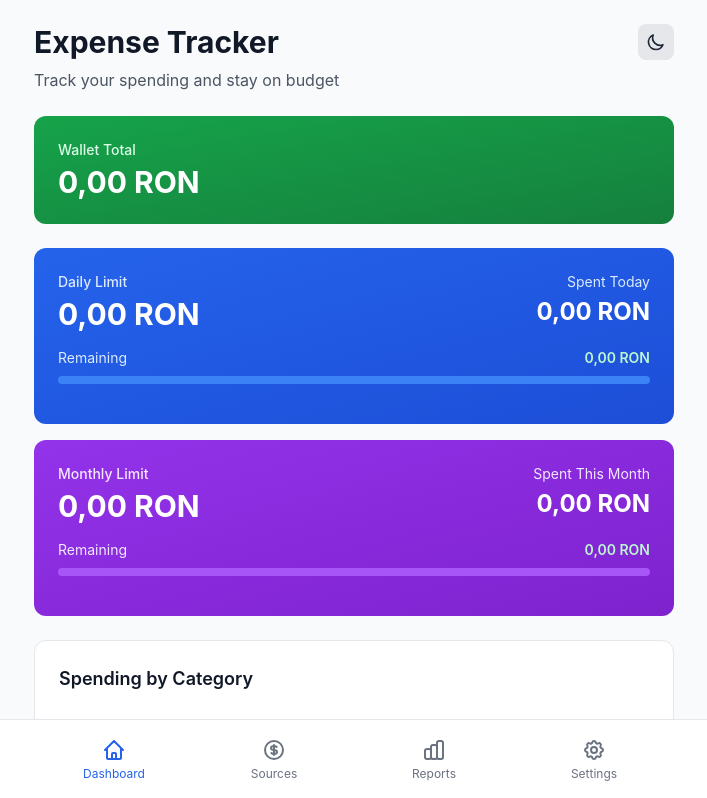
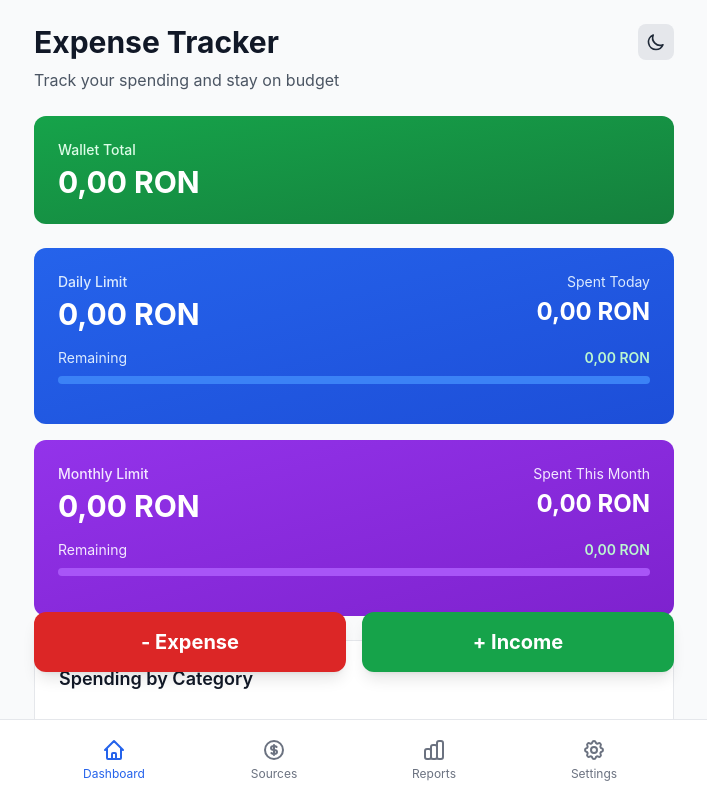
Before and after one commit to ghadeerhabib334-pixel/Expense-Tracker, a React (Vite) app: page / in a window 1280 px wide. Shown: the top 798 px of the page, without its empty margins (286-993 px from the left). Built offline with nearby package versions, Linux system fonts and the light colour scheme.

Commit message:
Initial commit

```diff
--- a/src/pages/Dashboard.tsx
+++ b/src/pages/Dashboard.tsx
@@ -82,6 +82,22 @@ export const Dashboard = () => {
           </div>
         </div>
 
+        {/* Floating Action Buttons */}
+        <div className="fixed bottom-32 left-0 right-0 max-w-2xl mx-auto px-4 flex justify-between gap-4 z-40">
+          <button
+            onClick={() => setShowExpenseForm(true)}
+            className="flex-1 bg-red-600 dark:bg-red-500 text-white py-4 rounded-xl font-bold text-xl shadow-lg hover:bg-red-700 dark:hover:bg-red-600 transition-colors"
+          >
+            - Expense
+          </button>
+          <button
+            onClick={() => setShowIncomeForm(true)}
+            className="flex-1 bg-green-600 dark:bg-green-500 text-white py-4 rounded-xl font-bold text-xl shadow-lg hover:bg-green-700 dark:hover:bg-green-600 transition-colors"
+          >
+            + Income
+          </button>
+        </div>
+
         {showExpenseForm && (
           <ExpenseForm
             onClose={handleCloseExpenseForm}
```
